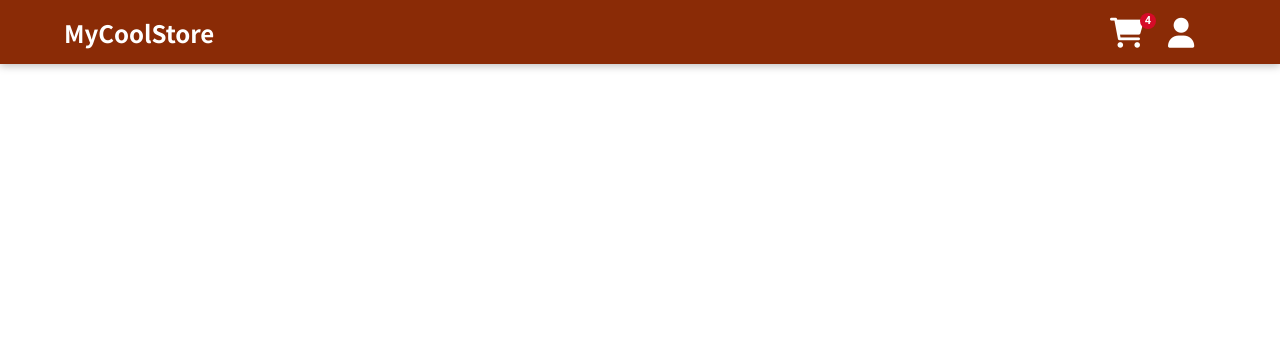
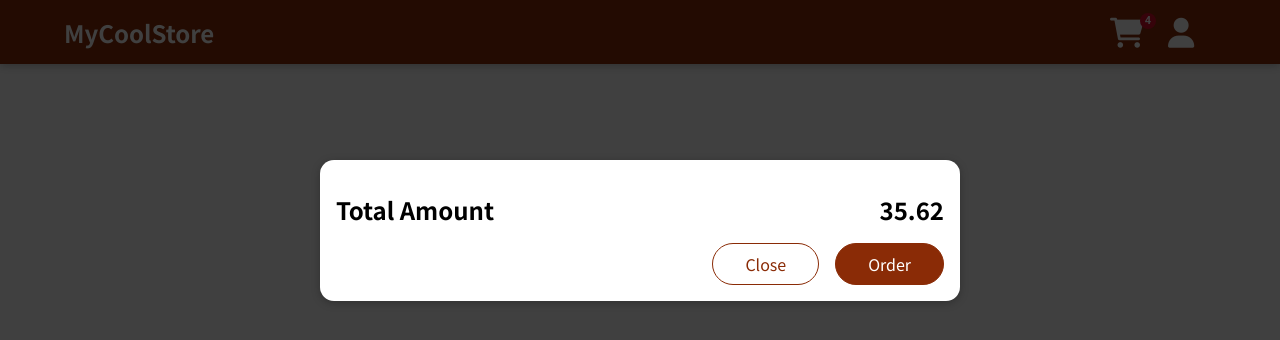
Before and after one commit to DavidPerelman/my-new-cool-store, a React (Create React App) app: page / in a window 1280 px wide. Shown: the top 340 px of the page. Built offline with nearby package versions, Linux system fonts and the light colour scheme.

Commit message:
Adding a Modal via a React Portal

```diff
--- a/public/index.html
+++ b/public/index.html
@@ -29,6 +29,7 @@
 
 <body>
   <noscript>You need to enable JavaScript to run this app.</noscript>
+  <div id="overlays"></div>
   <div id="root"></div>
   <!--
       This HTML file is a template.
--- a/src/App.js
+++ b/src/App.js
@@ -1,10 +1,13 @@
 import React, { Fragment } from 'react';
+import Cart from './components/Cart/Cart/Cart';
 import Header from './components/Layout/Header/Header';
 
 function App() {
   return (
     <Fragment>
+      <Cart />
       <Header />
+      <main></main>
     </Fragment>
   );
 }
--- a/src/components/Cart/Cart/Cart.js
+++ b/src/components/Cart/Cart/Cart.js
@@ -1,4 +1,5 @@
 import React from 'react';
+import Modal from '../../UI/Modal/Modal';
 import classes from './Cart.module.css';
 
 const Cart = () => {
@@ -11,7 +12,7 @@
   );
 
   return (
-    <div>
+    <Modal>
       {cartItems}
       <div className={classes.total}>
         <span>Total Amount</span>
@@ -21,7 +22,7 @@
         <button className={classes['button--alt']}>Close</button>
         <button className={classes.button}>Order</button>
       </div>
-    </div>
+    </Modal>
   );
 };
 
--- /dev/null
+++ b/src/components/UI/Modal/Modal.js
@@ -0,0 +1,31 @@
+import React, { Fragment } from 'react';
+import ReactDOM from 'react-dom';
+import classes from './Modal.module.css';
+
+const Backdrop = () => {
+  return <div className={classes.backdrop}></div>;
+};
+
+const ModalOverlay = ({ children }) => {
+  return (
+    <div className={classes.modal}>
+      <div className={classes.content}>{children}</div>
+    </div>
+  );
+};
+
+const portalElement = document.getElementById('overlays');
+
+const Modal = ({ children }) => {
+  return (
+    <Fragment>
+      {ReactDOM.createPortal(<Backdrop />, portalElement)}
+      {ReactDOM.createPortal(
+        <ModalOverlay>{children}</ModalOverlay>,
+        portalElement
+      )}
+    </Fragment>
+  );
+};
+
+export default Modal;
--- /dev/null
+++ b/src/components/UI/Modal/Modal.module.css
@@ -0,0 +1,40 @@
+.backdrop {
+  position: fixed;
+  top: 0;
+  left: 0;
+  width: 100%;
+  height: 100vh;
+  z-index: 20;
+  background-color: rgba(0, 0, 0, 0.75);
+}
+
+.modal {
+  position: fixed;
+  top: 20vh;
+  left: 5%;
+  width: 90%;
+  background-color: white;
+  padding: 1rem;
+  border-radius: 14px;
+  box-shadow: 0 2px 8px rgba(0, 0, 0, 0.25);
+  z-index: 30;
+  animation: slide-down 300ms ease-out forwards;
+}
+
+@media (min-width: 768px) {
+  .modal {
+    width: 40rem;
+    left: calc(50% - 20rem);
+  }
+}
+
+@keyframes slide-down {
+  from {
+    opacity: 0;
+    transform: translateY(-3rem);
+  }
+  to {
+    opacity: 1;
+    transform: translateY(0);
+  }
+}
```
